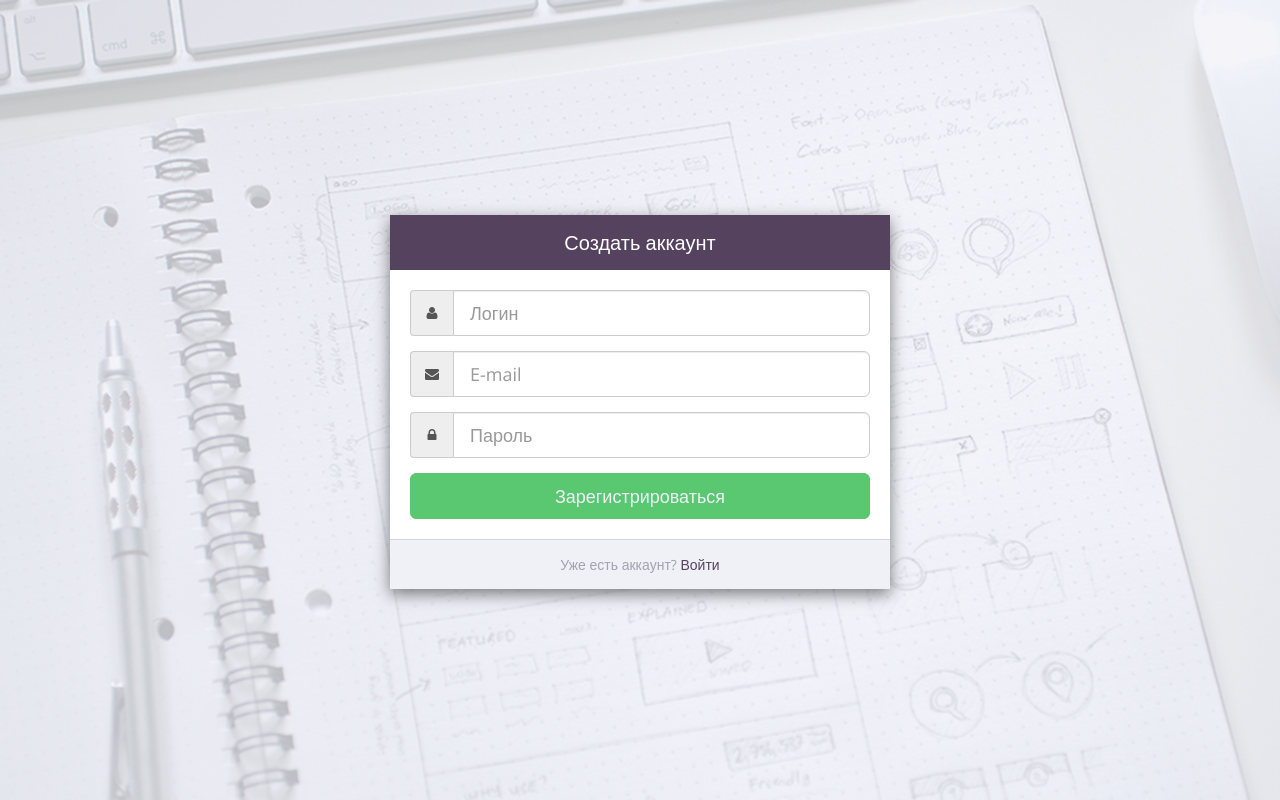
After one commit to Mednikov/ospp, a Django app: page /signup/ in a window 1280 px wide. The commit adds this page. Run offline with Django 3.2, Linux system fonts and the light colour scheme; some libraries are stand-ins or nearby versions.

Commit message:
added registration

```diff
--- /dev/null
+++ b/ospp/ospp_app/forms.py
@@ -0,0 +1,44 @@
+from django import forms
+from django.contrib.auth.models import User
+from ospp_app.models import Project, Comment
+
+
+class CreateUserForm(forms.Form):
+    username = forms.CharField(
+        label='Username',
+        max_length=10,
+        error_messages={'required': 'Введите ваш логин!'},
+        widget=forms.TextInput(
+            attrs={
+                'class': 'form-control input-lg',
+                'placeholder': 'Логин'
+            }
+        )
+    )
+    email = forms.EmailField(
+        error_messages={'required': 'Введите email!'},
+        widget=forms.TextInput(
+            attrs={
+                'class': 'form-control input-lg',
+                'placeholder': 'E-mail'
+            }
+        )
+    )
+    password = forms.CharField(
+        max_length=20,
+        error_messages={'required': 'Введите пароль!'},
+        widget=forms.PasswordInput(
+            attrs={
+                'class': 'form-control input-lg',
+                'placeholder': 'Пароль'
+            }
+        )
+    )
+
+    def clean(self):
+        cleaned_data = super(CreateUserForm, self).clean()  # individual field's clean methods have already been called
+        password = cleaned_data.get("password")
+        return cleaned_data
+
+    class Meta:
+        model = User
--- a/ospp/ospp_app/static/css/style.css
+++ b/ospp/ospp_app/static/css/style.css
@@ -543,6 +543,8 @@ header {
     padding: 15px 20px; }
   #login #login-header {
     background: #55425e; }
+    #login #login-header h4 {
+      margin-bottom: 0; }
   #login #login-body {
     padding: 20px;
     background: #fff; }
--- a/ospp/ospp_app/static/sass/_main.scss
+++ b/ospp/ospp_app/static/sass/_main.scss
@@ -263,6 +263,10 @@ header{
 
     #login-header{
         background: $brand;
+
+        h4{
+            margin-bottom: 0;
+        }
     }
 
     #login-body{
--- a/ospp/ospp_app/templates/registration/login.html
+++ b/ospp/ospp_app/templates/registration/login.html
@@ -44,7 +44,7 @@
   </div>
 
   <div id="login-footer" class="text-center">
-    <span class="text-secondary">Нет аккаунта?</span> <a href="signup.html">Зарегистрироваться</a>
+    <span class="text-secondary">Нет аккаунта?</span> <a href="{% url 'signup' %}">Зарегистрироваться</a>
   </div>
 </div>
 {% endblock %}
--- /dev/null
+++ b/ospp/ospp_app/templates/registration/signup.html
@@ -0,0 +1,51 @@
+{% extends "registration\registration_base.html" %}
+
+
+{% block title %}Зарегистрироваться — ОСПП{% endblock %}
+
+{% block registration %}
+<!-- SIGNUP FORM -->
+<div id="login" class="signiup">
+
+  <div id="login-header" class="dark-bg text-center">
+    <h4>Создать аккаунт</h4>
+  </div>
+
+  <div id="login-body">
+    <form method="post">
+    {% csrf_token %}
+      {% if form.errors %}
+      <div class="form-group">
+        <p class="text-danger text-center">
+          Обнаружены ошибки при заполнении формы.<br>
+          Пожалуйста, попробуйте еще раз.
+        </p>
+      </div>
+      {% endif %}
+      <div class="form-group {% if form.username.errors %}has-error{% endif %}">
+        <div class="input-group">
+          <div class="input-group-addon"><i class="fa fa-user fa-fw"></i></div>
+          {{ form.username }}
+        </div>
+      </div>
+      <div class="form-group {% if form.email.errors %}has-error{% endif %}">
+        <div class="input-group">
+          <div class="input-group-addon"><i class="fa fa-envelope fa-fw"></i></div>
+          {{ form.email }}
+        </div>
+      </div>
+      <div class="form-group {% if form.password.errors %}has-error{% endif %}">
+        <div class="input-group">
+          <div class="input-group-addon"><i class="fa fa-lock fa-fw"></i></div>
+          {{ form.password }}
+        </div>
+      </div>
+        <input class="btn btn-green btn-block btn-lg" type="submit" value="Зарегистрироваться">
+    </form>
+  </div>
+
+  <div id="login-footer" class="text-center">
+    <span class="text-secondary">Уже есть аккаунт?</span> <a href="{% url 'login' %}">Войти</a>
+  </div>
+</div>
+{% endblock %}
--- a/ospp/ospp_app/urls.py
+++ b/ospp/ospp_app/urls.py
@@ -7,4 +7,5 @@ urlpatterns = [
     url(r'^archive/$', views.archive, name='archive'),
     url(r'^login/$', 'django.contrib.auth.views.login', name='login'),
     url(r'^logout/$', 'django.contrib.auth.views.logout', {'next_page': '/login/'}, name='logout'),
+    url(r'^signup/$', views.signup, name='signup'),
 ]
--- a/ospp/ospp_app/views.py
+++ b/ospp/ospp_app/views.py
@@ -1,26 +1,44 @@
-from django.shortcuts import render
+from django.shortcuts import render, HttpResponseRedirect
 from ospp_app.models import User, Project, Comment
 from django.contrib.auth.decorators import login_required
+from django.contrib.auth import login, authenticate
+from ospp_app.forms import CreateUserForm
+
 
 # Create your views here.
 
 @login_required
 def projects(request):
-	projects = Project.objects.order_by('-date_create').filter(archive=False)
-	archive = Project.objects.order_by('-date_create').filter(archive=True)
+    projects = Project.objects.order_by('-date_create').filter(archive=False)
+    archive = Project.objects.order_by('-date_create').filter(archive=True)
 
-	for obj in projects:
-		obj.comments = Comment.objects.filter(project=obj)
-		# obj.files = File.objects.filter(project=obj).count()
+    for obj in projects:
+        obj.comments = Comment.objects.filter(project=obj)
+        # obj.files = File.objects.filter(project=obj).count()
 
-	return render(request, 'projects.html', {'projects': projects, 'archive': archive})
+    return render(request, 'projects.html', {'projects': projects, 'archive': archive})
+
 
 @login_required
 def archive(request):
-	archive = Project.objects.order_by('-date_create').filter(archive=True)
-	projects = Project.objects.order_by('-date_create').filter(archive=False)
+    archive = Project.objects.order_by('-date_create').filter(archive=True)
+    projects = Project.objects.order_by('-date_create').filter(archive=False)
 
-	for obj in archive:
-		obj.comments = Comment.objects.filter(project=obj)
+    for obj in archive:
+        obj.comments = Comment.objects.filter(project=obj)
 
-	return render(request, 'archive.html', {'archive': archive, 'projects': projects})
+    return render(request, 'archive.html', {'archive': archive, 'projects': projects})
+
+
+def signup(request):
+    if request.method == 'POST':
+        form = CreateUserForm(request.POST)
+        if form.is_valid():
+            new_user = User.objects.create_user(form.data['username'], form.data['email'], form.data['password'])
+            new_user.save()
+            new_user = authenticate(username=form.data['username'], password=form.data['password'])
+            login(request, new_user)
+            return HttpResponseRedirect('/projects')
+    else:
+        form = CreateUserForm()
+    return render(request, 'registration/signup.html', {'form': form})
```
Also changed, not shown: ospp/ospp_db.sqlite3, 1 other file.
